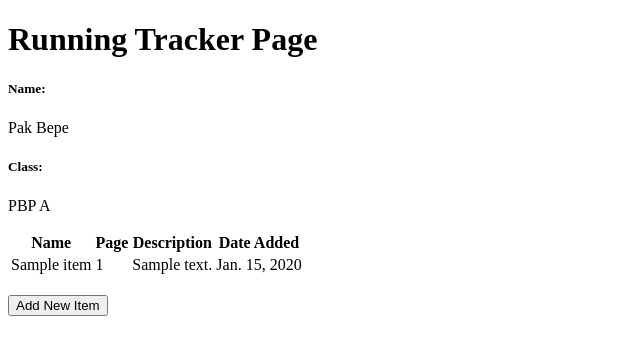
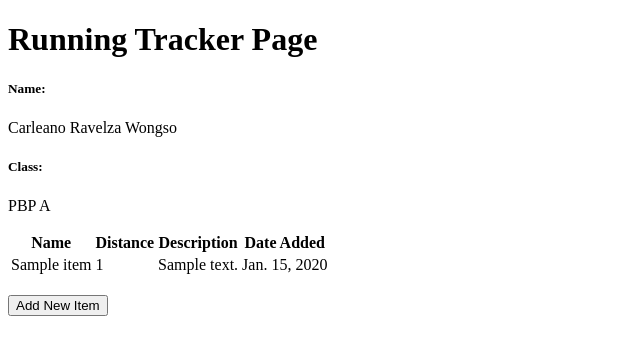
Before and after one commit to crlnravel/running-tracker, a Django app: page / in a window 1280 px wide. Shown: the top 355 px of the page, without its empty margins (0-640 px from the left). Run offline with Django 5.2, Linux system fonts and the light colour scheme; tables that the repository leaves empty hold one stand-in row (values such as "Sample post").

Commit message:
debug views

```diff
--- a/main/templates/main.html
+++ b/main/templates/main.html
@@ -10,7 +10,7 @@
 <table>
     <tr>
       <th>Name</th>
-      <th>Page</th>
+      <th>Distance</th>
       <th>Description</th>
       <th>Date Added</th>
     </tr>
--- a/main/views.py
+++ b/main/views.py
@@ -1,7 +1,5 @@
-from django.shortcuts import render, redirect   # Tambahkan import redirect di baris ini
-from django.contrib import messages
-from django.http import HttpResponse, HttpResponseRedirect
-from django.urls import reverse
+from django.shortcuts import render, redirect
+from django.http import HttpResponse
 from django.core import serializers
 from main.forms import ItemForm
 from main.models import Item
@@ -11,7 +9,7 @@ def show_main(request):
     items = Item.objects.all()
 
     context = {
-        'name': 'Pak Bepe',
+        'name': 'Carleano Ravelza Wongso',
         'class': 'PBP A',
         'items': items
     }
```
